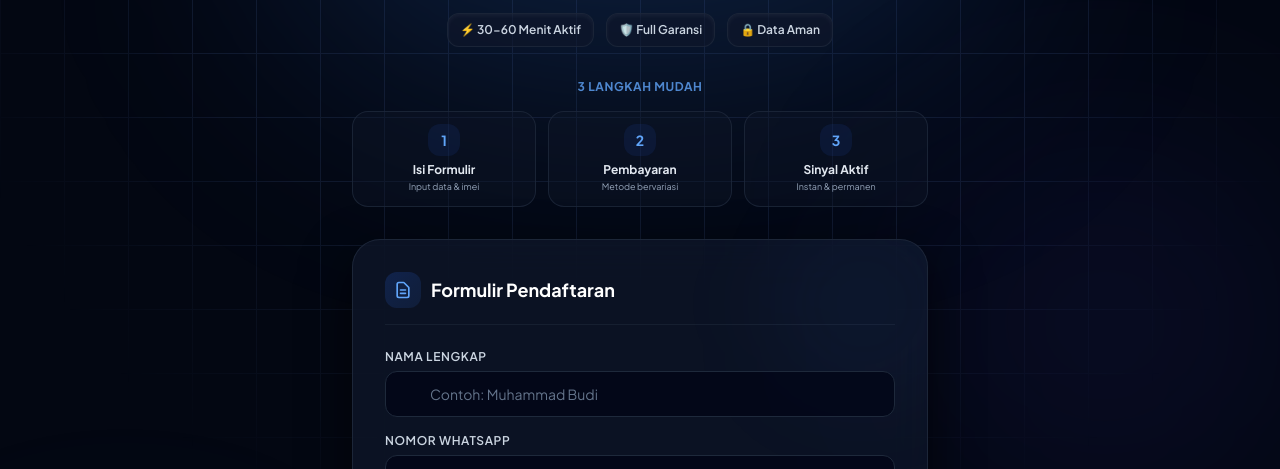
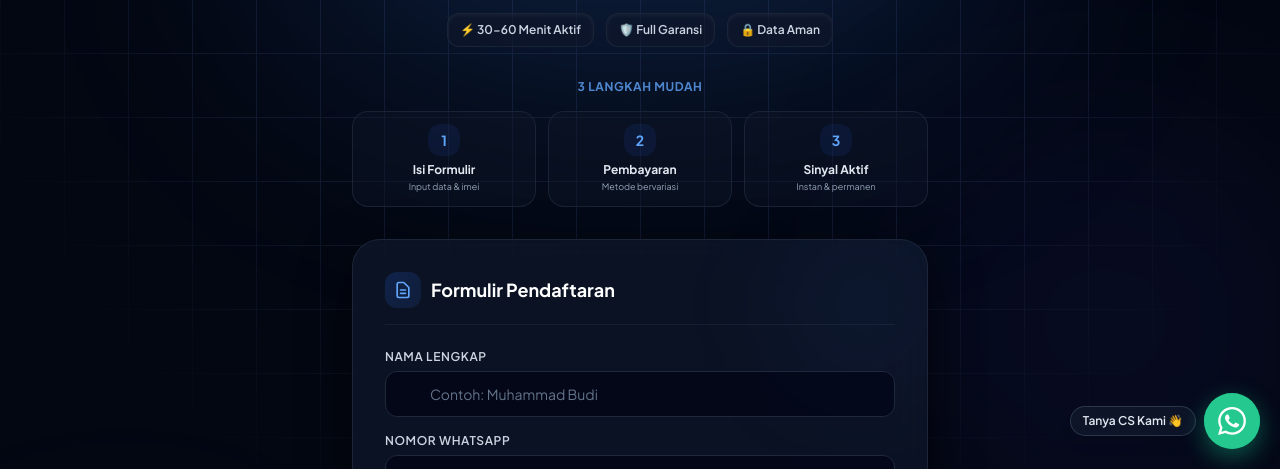
Before and after one commit to janurvespadoyonk9-rgb/web-layanan-imei, a website: page public/index.html in a window 1280 px wide. Shown: the part 331-800 px from the top of the page. Drawn offline with nearby package versions, Linux system fonts and the light colour scheme.

Commit message:
Update index.html

```diff
--- a/public/index.html
+++ b/public/index.html
@@ -223,6 +223,21 @@
         <footer class="mt-8 text-center text-xs text-slate-500 pb-6">
             © 2026 AjiTech IMEI Hub. All rights reserved.
         </footer>
+        <!-- Tombol CS Mengambang (Floating WhatsApp) -->
+        <div class="fixed bottom-5 right-5 z-50 flex items-center gap-2">
+            <span class="hidden sm:inline-block bg-slate-900/90 text-slate-200 border border-slate-700/80 text-xs font-semibold px-3 py-1.5 rounded-full shadow-lg backdrop-blur-md">
+                Tanya CS Kami 👋
+            </span>
+            <a href="https://wa.me/6287883927550?text=Halo%20Admin%20AjiTech,%20saya%20mau%20tanya%20seputar%20registrasi%20IMEI"
+               target="_blank"
+               rel="noopener noreferrer"
+               class="group relative flex items-center justify-center w-14 h-14 bg-emerald-500 hover:bg-emerald-400 text-white rounded-full shadow-[0_8px_25px_rgba(16,185,129,0.45)] hover:scale-110 transition-all duration-300">
+                <span class="absolute inline-flex h-full w-full rounded-full bg-emerald-400 opacity-60 animate-ping"></span>
+                <svg class="relative w-7 h-7 fill-current" viewBox="0 0 24 24">
+                    <path d="M.057 24l1.687-6.163c-1.041-1.804-1.588-3.849-1.587-5.946.003-6.556 5.338-11.891 11.893-11.891 3.181.001 6.167 1.24 8.413 3.488 2.245 2.248 3.481 5.236 3.48 8.414-.003 6.557-5.338 11.892-11.893 11.892-1.99-.001-3.951-.5-5.688-1.448l-6.305 1.654zm6.597-3.807c1.676.995 3.276 1.591 5.392 1.592 5.448 0 9.886-4.434 9.889-9.885.002-5.462-4.415-9.89-9.881-9.892-5.452 0-9.887 4.434-9.889 9.884-.001 2.225.651 3.891 1.746 5.634l-.999 3.648 3.742-.981zm11.387-5.464c-.074-.124-.272-.198-.57-.347-.297-.149-1.758-.868-2.031-.967-.272-.099-.47-.149-.669.149-.198.297-.768.967-.941 1.165-.173.198-.347.223-.644.074-.297-.149-1.255-.462-2.39-1.475-.883-.788-1.48-1.761-1.653-2.059-.173-.297-.018-.458.13-.606.134-.133.297-.347.446-.521.151-.172.2-.296.3-.495.099-.198.05-.372-.025-.521-.075-.148-.669-1.611-.916-2.206-.242-.579-.487-.501-.669-.51l-.57-.01c-.198 0-.52.074-.792.372s-1.04 1.016-1.04 2.479 1.065 2.876 1.213 3.074c.149.198 2.095 3.2 5.076 4.487.709.306 1.263.489 1.694.626.712.226 1.36.194 1.872.118.571-.085 1.758-.719 2.006-1.413.248-.695.248-1.29.173-1.414z"/>
+                </svg>
+            </a>
+        </div>
     </div>
 
     <script>
```
